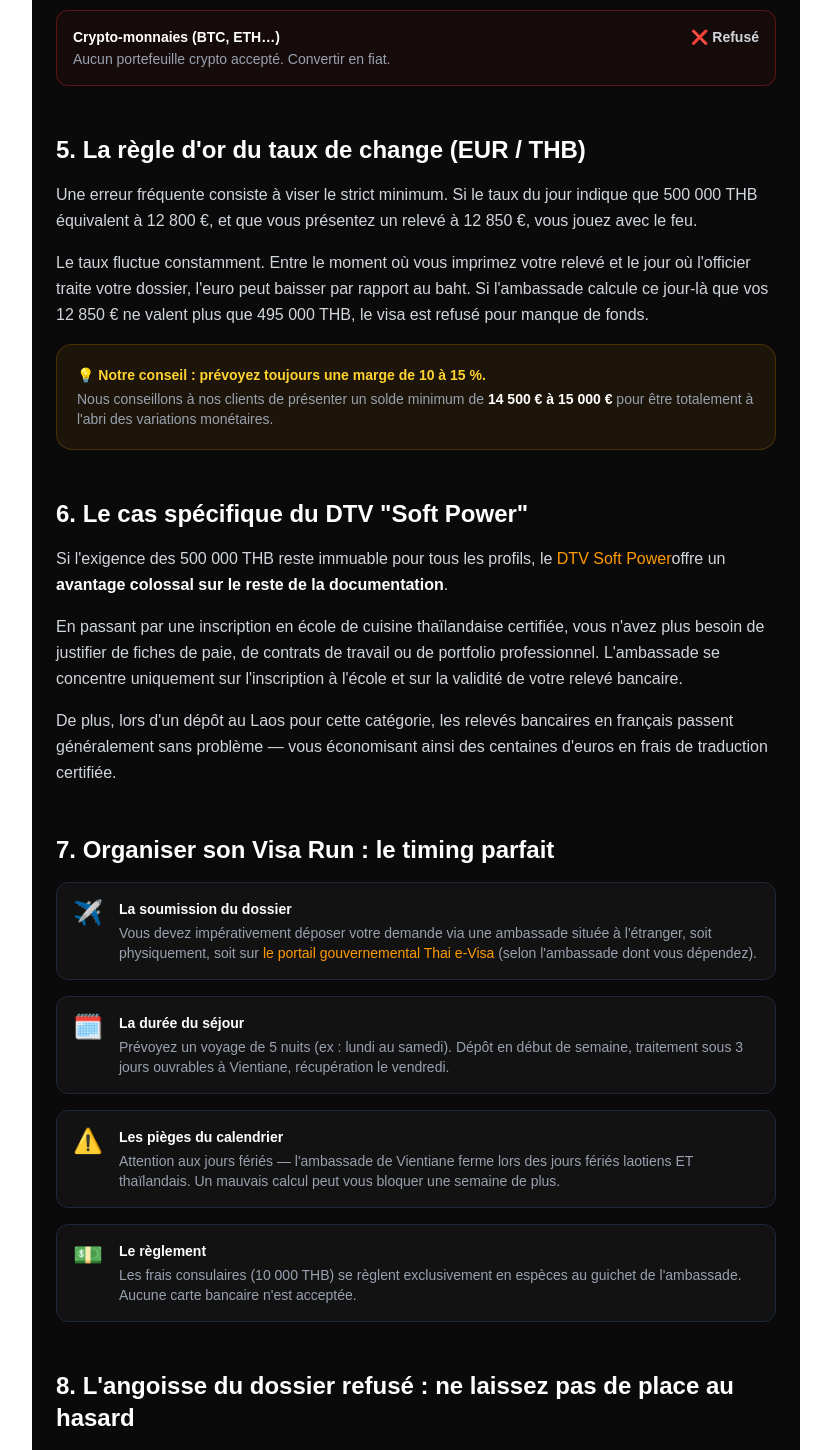
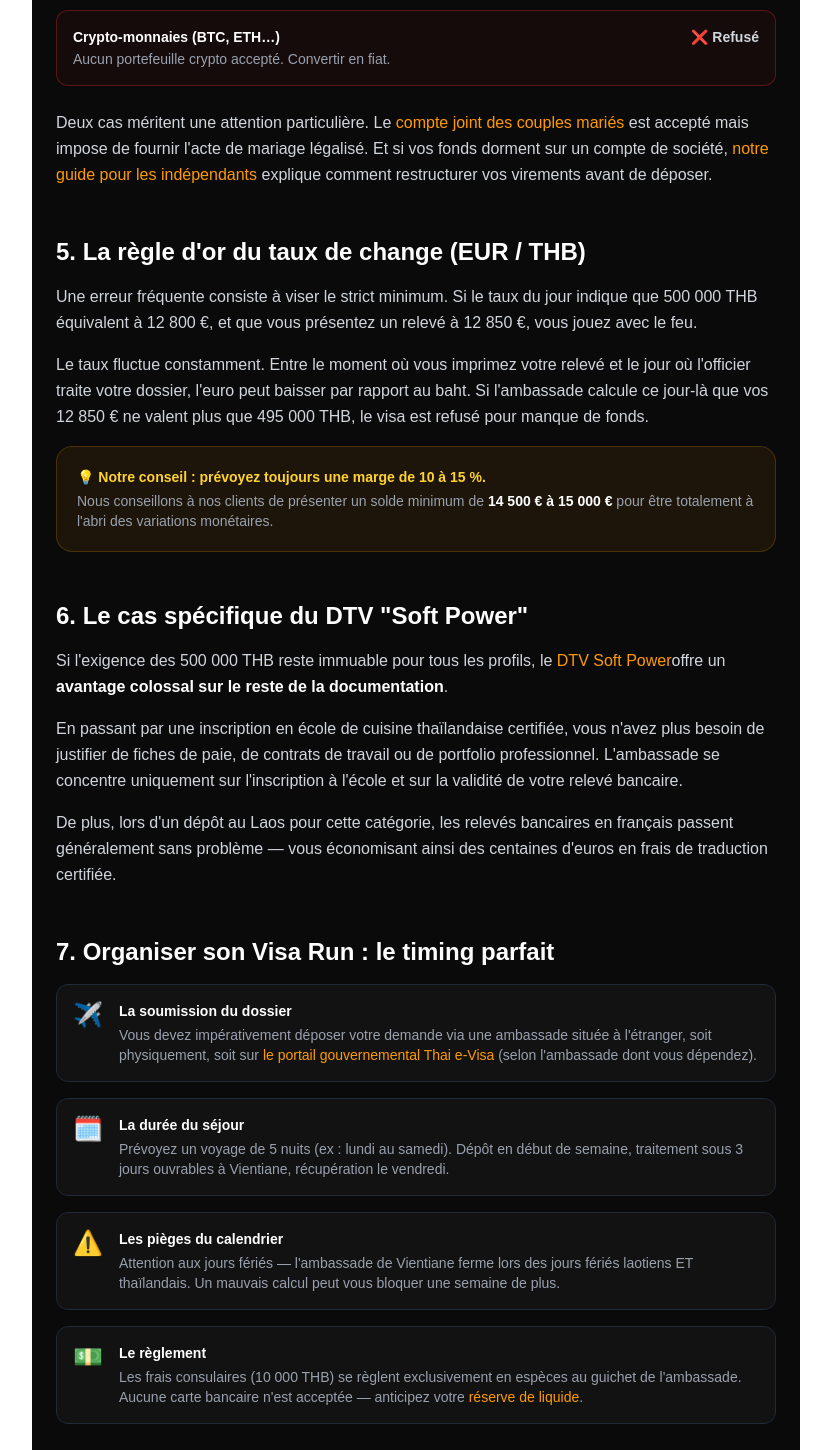
Before and after one commit to emaem-code/dtv-thailande, a Next.js app: page /blog/fonds-bancaires-visa-dtv in a window 1280 px wide. Shown: the part 3600-5050 px from the top of the page, without its empty margins (224-1055 px from the left). Built offline with nearby package versions, Linux system fonts and the light colour scheme.

Commit message:
seo: debloque les culs-de-sac fonds-bancaires et paiement

```diff
--- a/app/blog/fonds-bancaires-visa-dtv/page.tsx
+++ b/app/blog/fonds-bancaires-visa-dtv/page.tsx
@@ -391,6 +391,18 @@ export default function BlogArticleDTV() {
             </div>
           ))}
         </div>
+        <p className="mt-6">
+          Deux cas méritent une attention particulière. Le{' '}
+          <Link href="/blog/visa-dtv-couple-famille-pacs" className="text-amber-500 hover:underline font-medium">
+            compte joint des couples mariés
+          </Link>{' '}
+          est accepté mais impose de fournir l&apos;acte de mariage légalisé. Et si vos fonds
+          dorment sur un compte de société,{' '}
+          <Link href="/blog/visa-dtv-freelance-auto-entrepreneur" className="text-amber-500 hover:underline font-medium">
+            notre guide pour les indépendants
+          </Link>{' '}
+          explique comment restructurer vos virements avant de déposer.
+        </p>
       </section>
 
       {/* ── SECTION 5 ── */}
@@ -470,7 +482,7 @@ export default function BlogArticleDTV() {
             {
               icon: '💵',
               title: 'Le règlement',
-              text: "Les frais consulaires (10 000 THB) se règlent exclusivement en espèces au guichet de l'ambassade. Aucune carte bancaire n'est acceptée.",
+              text: <>Les frais consulaires (10 000 THB) se règlent exclusivement en espèces au guichet de l'ambassade. Aucune carte bancaire n'est acceptée — anticipez votre <Link href="/blog/paiement-thailande-sans-compte-bancaire-visa-dtv" className="text-amber-500 hover:underline">réserve de liquide</Link>.</>,
             },
           ].map((item) => (
             <div key={item.title} className="flex gap-4 p-4 bg-white/3 border border-gray-800 rounded-xl">
--- a/app/blog/paiement-thailande-sans-compte-bancaire-visa-dtv/page.tsx
+++ b/app/blog/paiement-thailande-sans-compte-bancaire-visa-dtv/page.tsx
@@ -264,11 +264,15 @@ export default function BlogArticlePaiements() {
           </li>
           <li className="flex items-start gap-3 text-sm text-gray-400">
             <span className="text-amber-400 mt-0.5 flex-none">→</span>
-            <strong>Cadre légal :</strong> Vous pouvez transporter légalement jusqu'à l'équivalent de 20 000 USD (environ 18 000€) sans déclaration douanière. Au-delà, la déclaration est obligatoire.
+            <strong>Cadre légal :</strong> Vous pouvez transporter légalement jusqu'à l'équivalent de 20 000 USD (environ 18 000€) sans déclaration douanière. Au-delà, la déclaration est obligatoire. À l'inverse, l'immigration peut exiger un <Link href="/blog/20000-thb-immigration-thailande-regle-especes" className="text-amber-400 hover:underline font-medium">minimum de 20 000 THB en espèces à l'entrée</Link>.
           </li>
           <li className="flex items-start gap-3 text-sm text-gray-400">
             <span className="text-amber-400 mt-0.5 flex-none">→</span>
-            Changez votre cash au comptoir Superrich (Niveau B de l&apos;aéroport).
+            Changez votre cash au comptoir Superrich (Niveau B de l&apos;aéroport) — voir notre{' '}
+            <Link href="/blog/arrivee-thailande-aeroport-immigration-taxi-visa-dtv" className="text-amber-400 hover:underline font-medium">
+              guide de l&apos;arrivée à l&apos;aéroport
+            </Link>
+            .
           </li>
           <li className="flex items-start gap-3 text-sm text-gray-400">
             <span className="text-amber-400 mt-0.5 flex-none">→</span>
@@ -395,7 +399,11 @@ export default function BlogArticlePaiements() {
           Pour rappel : après 180 jours passés en Thaïlande sur une année civile, vous devenez résident fiscal thaïlandais. Et depuis janvier 2024, les revenus étrangers rapatriés en Thaïlande par un résident fiscal sont imposables. Avec Wise local, vos flux sont documentés et traçables — ce qui est une bonne chose pour votre conformité, à condition d'anticiper votre situation fiscale.
         </p>
         <p>
-          Ce sujet mérite un article dédié. Retenez simplement : la simplicité de paiement s'accompagne d'une transparence totale vis-à-vis de l'administration thaïlandaise.
+          Retenez simplement : la simplicité de paiement s'accompagne d'une transparence totale vis-à-vis de l'administration thaïlandaise. Le seuil des 180 jours est d'ailleurs le même que celui qui conditionne{' '}
+          <Link href="/blog/tm47-rapport-90-jours-thailande" className="text-amber-400 hover:underline font-medium">
+            vos obligations déclaratives sur place
+          </Link>
+          .
         </p>
       </section>
 
```
